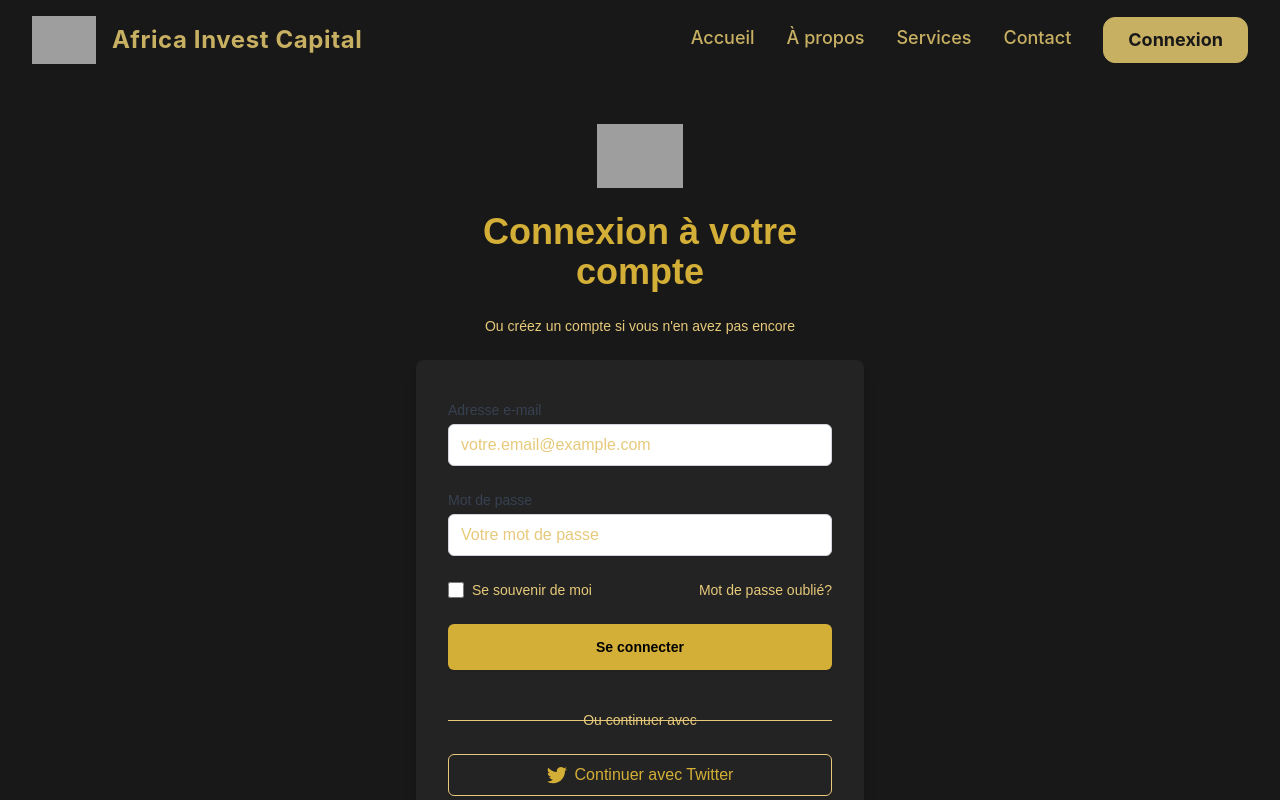
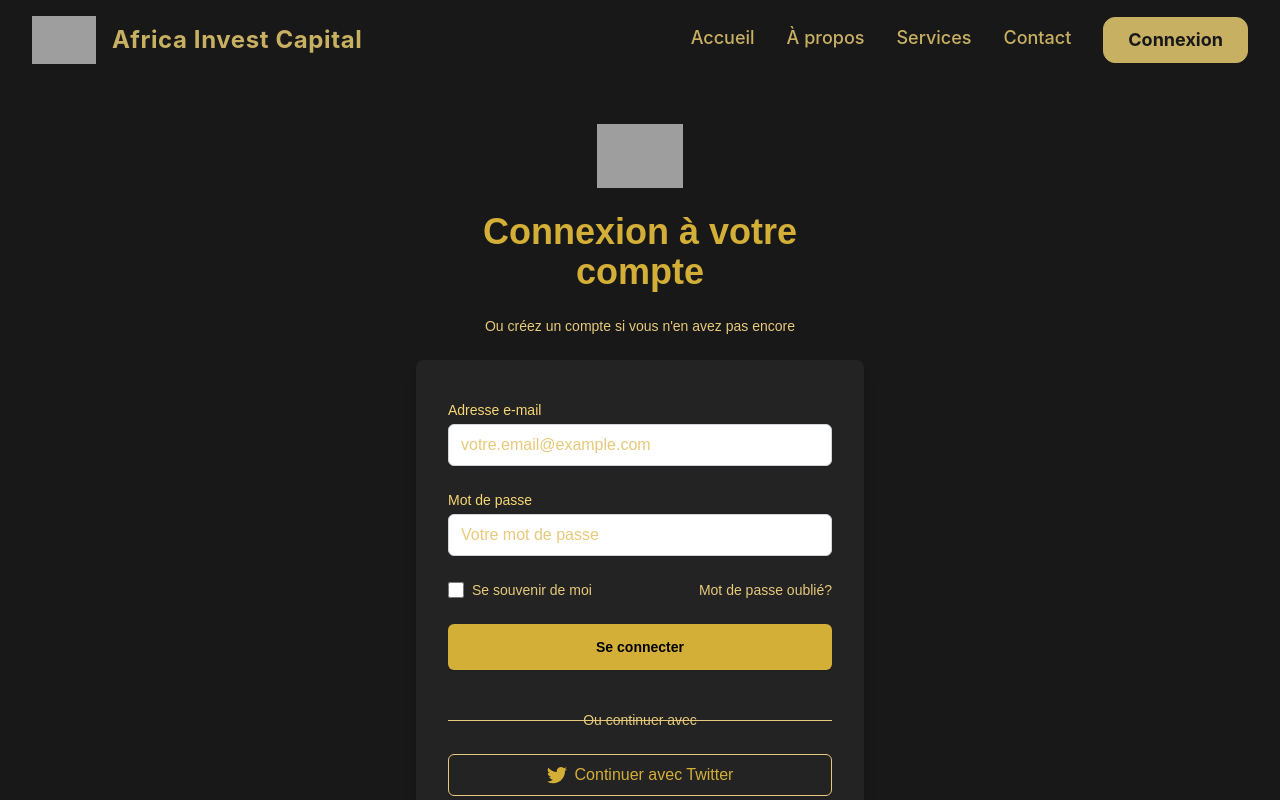
Before and after one commit to mtouma56/africa-invest-capital, a React (Vite) app: page /auth/login in a window 1280 px wide. Shown: the top 800 px of the page. Built offline with nearby package versions, Linux system fonts and the light colour scheme; grey boxes are pictures that could not be loaded.

Commit message:
feat: allow custom label styles

```diff
--- a/src/components/common/Input.jsx
+++ b/src/components/common/Input.jsx
@@ -7,6 +7,7 @@
   error,
   className = '',
   containerClassName = '',
+  labelClassName = '',
   id,
   disabled = false,
   icon,
@@ -19,7 +20,10 @@
   return (
     <div className={`mb-4 ${containerClassName}`}>
       {label && (
-        <label htmlFor={uniqueId} className="block text-sm font-medium text-gray-700 mb-1">
+        <label
+          htmlFor={uniqueId}
+          className={`block text-sm font-medium text-gray-700 mb-1 ${labelClassName}`}
+        >
           {label}
         </label>
       )}
--- a/src/pages/auth/Login.jsx
+++ b/src/pages/auth/Login.jsx
@@ -67,6 +67,7 @@
             type="email"
             placeholder="votre.email@example.com"
             className="bg-[#181818] text-[#E6C97A] placeholder-[#E6C97A] border-[#D4AF37]"
+            labelClassName="text-or-light"
             {...register('email', {
               required: 'Adresse e-mail requise',
               pattern: {
@@ -82,6 +83,7 @@
             type="password"
             placeholder="Votre mot de passe"
             className="bg-[#181818] text-[#E6C97A] placeholder-[#E6C97A] border-[#D4AF37]"
+            labelClassName="text-or-light"
             {...register('password', { required: 'Mot de passe requis' })}
             error={errors.password?.message}
           />
--- a/src/pages/auth/Register.jsx
+++ b/src/pages/auth/Register.jsx
@@ -80,6 +80,7 @@
             label="Nom complet"
             placeholder="Votre nom complet"
             className="bg-[#181818] text-[#E6C97A] placeholder-[#E6C97A] border-[#D4AF37]"
+            labelClassName="text-or-light"
             {...registerForm('fullName', { required: 'Nom complet requis' })}
             error={errors.fullName?.message}
           />
@@ -88,6 +89,7 @@
             type="email"
             placeholder="votre.email@example.com"
             className="bg-[#181818] text-[#E6C97A] placeholder-[#E6C97A] border-[#D4AF37]"
+            labelClassName="text-or-light"
             {...registerForm('email', {
               required: 'Adresse e-mail requise',
               pattern: {
@@ -102,6 +104,7 @@
             type="password"
             placeholder="Votre mot de passe"
             className="bg-[#181818] text-[#E6C97A] placeholder-[#E6C97A] border-[#D4AF37]"
+            labelClassName="text-or-light"
             {...registerForm('password', {
               required: 'Mot de passe requis',
               minLength: { value: 6, message: 'Minimum 6 caractères' }
@@ -113,6 +116,7 @@
             type="password"
             placeholder="Confirmez le mot de passe"
             className="bg-[#181818] text-[#E6C97A] placeholder-[#E6C97A] border-[#D4AF37]"
+            labelClassName="text-or-light"
             {...registerForm('password2', {
               required: 'Confirmation requise',
               validate: value => value === watch('password') || 'Les mots de passe ne correspondent pas'
--- a/src/pages/public/Contact.jsx
+++ b/src/pages/public/Contact.jsx
@@ -62,6 +62,7 @@
               label="Nom complet *"
               placeholder="Votre nom complet"
               className="bg-[#232323] text-or-light border-or placeholder-or-light"
+              labelClassName="text-or-light"
               {...register('name', { required: 'Le nom est obligatoire' })}
               error={errors.name?.message}
             />
@@ -70,6 +71,7 @@
               type="email"
               placeholder="Votre adresse e-mail"
               className="bg-[#232323] text-or-light border-or placeholder-or-light"
+              labelClassName="text-or-light"
               {...register('email', {
                 required: 'Adresse e-mail obligatoire',
                 pattern: {
@@ -84,6 +86,7 @@
               type="text"
               placeholder="Votre numéro de téléphone"
               className="bg-[#232323] text-or-light border-or placeholder-or-light"
+              labelClassName="text-or-light"
               {...register('phone')}
               error={errors.phone?.message}
             />
@@ -91,6 +94,7 @@
               label="Sujet"
               placeholder="Sujet du message"
               className="bg-[#232323] text-or-light border-or placeholder-or-light"
+              labelClassName="text-or-light"
               {...register('subject')}
               error={errors.subject?.message}
             />
@@ -98,6 +102,7 @@
               label="Message *"
               placeholder="Votre message"
               className="bg-[#232323] text-or-light border-or placeholder-or-light"
+              labelClassName="text-or-light"
               {...register('message', { required: 'Le message est obligatoire' })}
               error={errors.message?.message}
               as="textarea"
```
